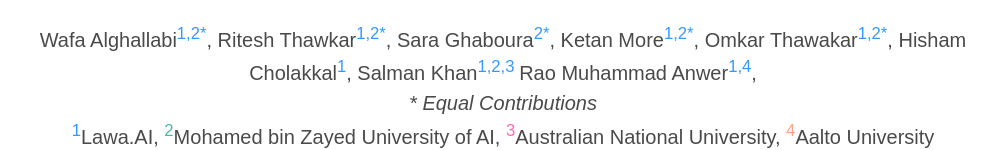
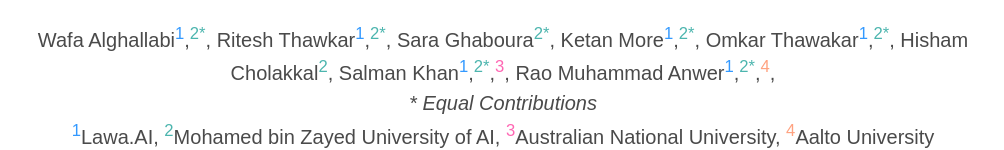
Before and after one commit to mbzuai-oryx/FannOrFlop, a plain HTML site: page index.html in a window 1280 px wide. Shown: the part 196-346 px from the top of the page, without its empty margins (137-1141 px from the left). Drawn offline with nearby package versions, Linux system fonts and the light colour scheme; some icons are missing; a web font is replaced by a local one.

Commit message:
Update index.html

```diff
--- a/index.html
+++ b/index.html
@@ -102,14 +102,14 @@
                         </h2>
                         <div class="is-size-5 publication-authors">
                             <p>
-                                Wafa Alghallabi<sup style="color:#3399FF;">1,2*</sup>,
-                                Ritesh Thawkar<sup style="color:#3399FF;">1,2*</sup>,
-                                Sara Ghaboura<sup style="color:#3399FF;">2*</sup>,
-                                Ketan More<sup style="color:#3399FF;">1,2*</sup>,
-                                Omkar Thawakar<sup style="color:#3399FF;">1,2*</sup>,
-                                Hisham Cholakkal<sup style="color:#3399FF;">1</sup>,
-                                Salman Khan<sup style="color:#3399FF;">1,2,3 </sup>
-                                Rao Muhammad Anwer<sup style="color:#3399FF;">1,4</sup>,
+                                Wafa Alghallabi<sup style="color:#3399FF;">1</sup>,<sup style="color:#4CB5AE;">2*</sup>,
+                                Ritesh Thawkar<sup style="color:#3399FF;">1</sup>,<sup style="color:#4CB5AE;">2*</sup>,
+                                Sara Ghaboura<sup style="color:#4CB5AE;">2*</sup>,
+                                Ketan More<sup style="color:#3399FF;">1</sup>,<sup style="color:#4CB5AE;">2*</sup>,
+                                Omkar Thawakar<sup style="color:#3399FF;">1</sup>,<sup style="color:#4CB5AE;">2*</sup>,
+                                Hisham Cholakkal<sup style="color:#4CB5AE;">2</sup>,
+                                Salman Khan<sup style="color:#3399FF;">1</sup>,<sup style="color:#4CB5AE;">2*</sup>,<sup style="color:#FF66B3;">3</sup>,
+                                Rao Muhammad Anwer<sup style="color:#3399FF;">1</sup>,<sup style="color:#4CB5AE;">2*</sup>,<sup style="color:#FFA280;">4</sup>,
                             </p>
                             <p><em>* Equal Contributions</em></p>
                             <p>
```
